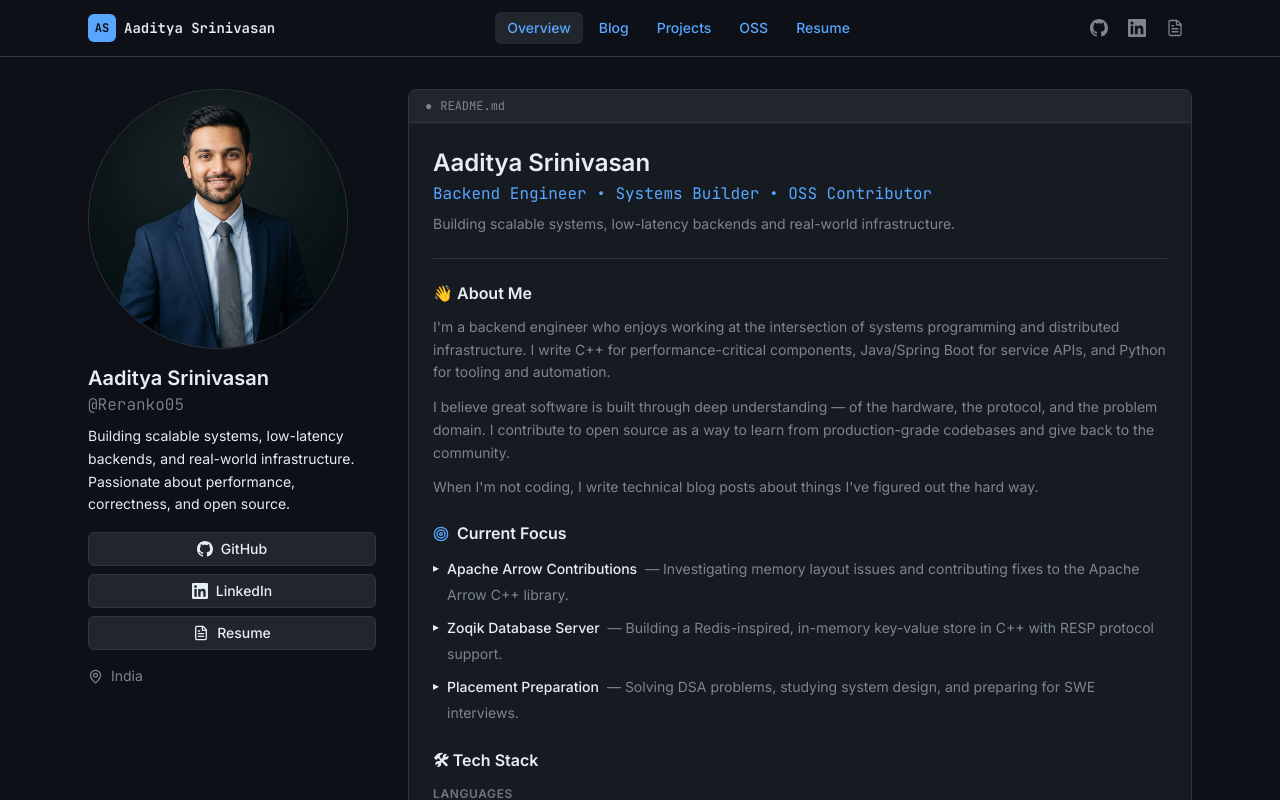
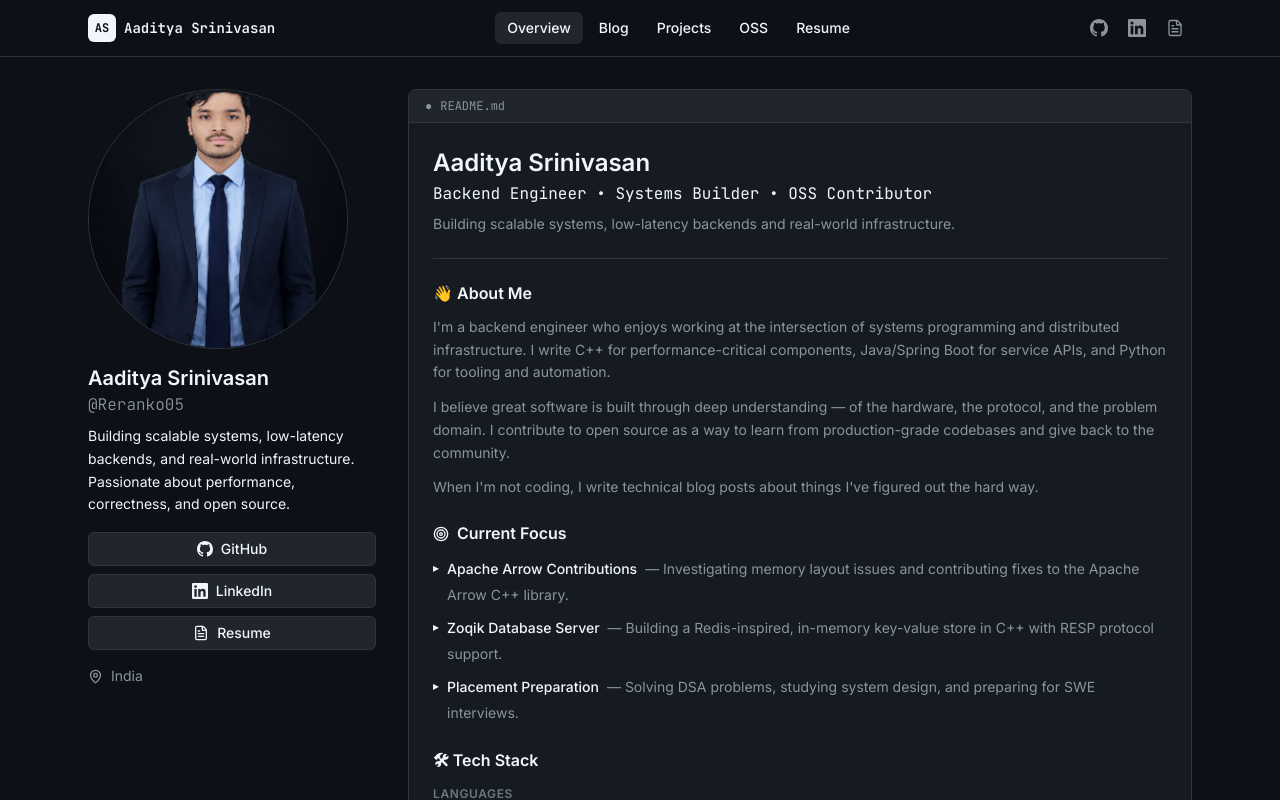
Before and after one commit to Reranko05/portfolio, a Next.js app: page / in a window 1280 px wide. Shown: the top 800 px of the page. Built offline with nearby package versions, Linux system fonts and the light colour scheme.

Commit message:
Update UI and Assets

```diff
--- a/src/app/globals.css
+++ b/src/app/globals.css
@@ -2,34 +2,36 @@
 
 /* ─── GitHub-Inspired Design Tokens ─────────────────────────────────────── */
 @theme inline {
-  /* Canvas / backgrounds */
-  --color-gh-canvas:          #0d1117;
-  --color-gh-surface:         #161b22;
+  /* Canvas / backgrounds (kept dark) */
+  --color-gh-canvas:          #0D1117; /* Page background */
+  --color-gh-surface:         #161B22; /* Card / surface */
   --color-gh-elevated:        #21262d;
   --color-gh-overlay:         #2d333b;
 
   /* Borders */
-  --color-gh-border:          #30363d;
+  --color-gh-border:          #30363D;
   --color-gh-border-muted:    #21262d;
 
-  /* Text */
-  --color-gh-text:            #e6edf3;
-  --color-gh-text-muted:      #7d8590;
-  --color-gh-text-subtle:     #6e7681;
+  /* Text (new hierarchy) */
+  --color-gh-text:            #F0F6FC; /* Primary text / brand white */
+  --color-gh-text-muted:      #8B949E; /* Secondary text */
+  --color-gh-text-subtle:     #6E7681; /* Muted / subtle text */
 
-  /* Accent colors */
-  --color-gh-accent:          #58a6ff;
-  --color-gh-accent-muted:    #388bfd26;
-  --color-gh-accent-emphasis: #1f6feb;
+  /* Accent system (primary identity = white; OSS purple for small accents) */
+  --color-gh-accent:          #F0F6FC; /* Primary brand color (used for key UI emphasis) */
+  --color-gh-accent-muted:    #F0F6FC26; /* subtle overlay of accent */
+  --color-gh-accent-emphasis: #8957E5; /* OSS purple for badges / callouts */
 
   /* Status colors */
-  --color-gh-success:         #3fb950;
-  --color-gh-success-muted:   #2ea04326;
-  --color-gh-warning:         #d29922;
-  --color-gh-warning-muted:   #d2992226;
+  --color-gh-success:         #56D364; /* success */
+  --color-gh-success-muted:   #56D36426;
+  --color-gh-warning:         #D29922; /* amber (use sparingly) */
+  --color-gh-warning-muted:   #D2992226;
   --color-gh-danger:          #f85149;
   --color-gh-danger-muted:    #f8514926;
-  --color-gh-purple:          #bc8cff;
+
+  /* Misc / semantic */
+  --color-gh-purple:          #8957E5; /* OSS purple alias */
   --color-gh-orange:          #f78166;
 
   /* Typography */
```
Also changed, not shown: public/avatar.png.
